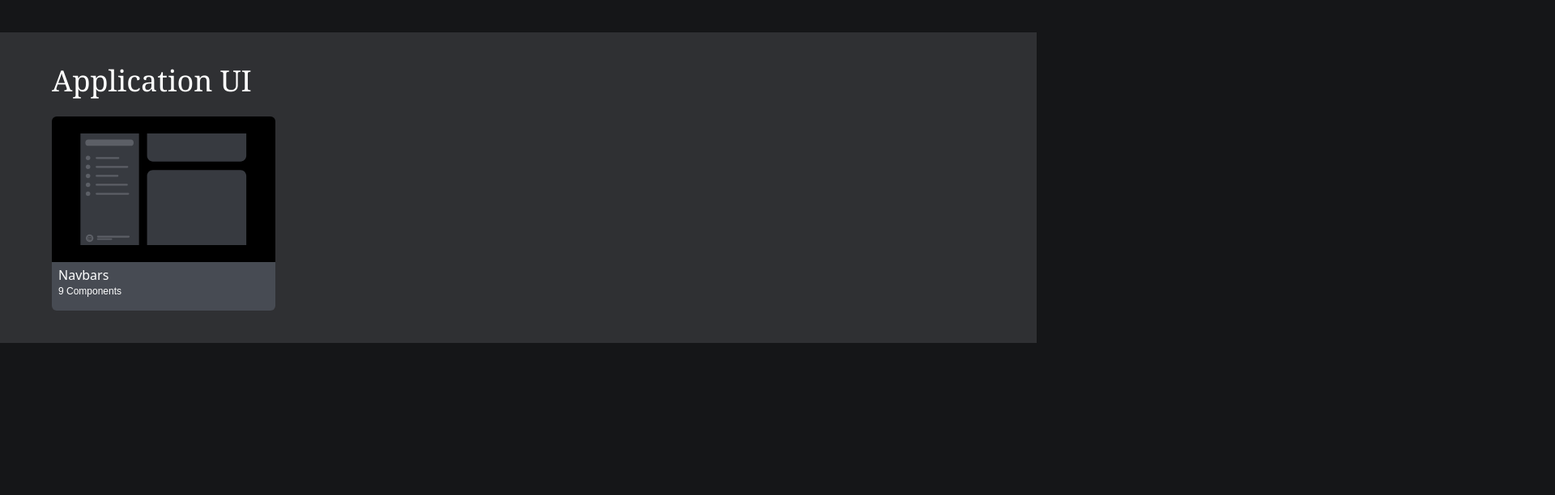
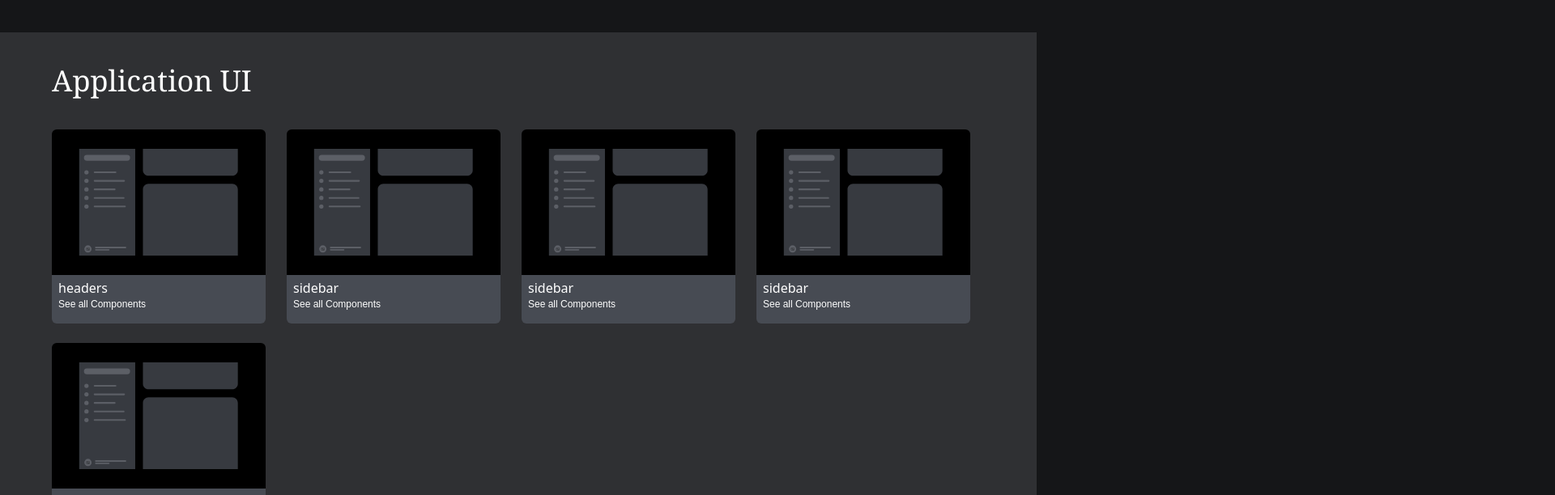
Before and after one commit to al-Reza89/scalable-architecture, a Next.js app: page /category in a window 1280 px wide. Shown: the part 780-1392 px from the top of the page at 81% size, 1920 px wide, since content can reach past the window. Before the commit the page ends 1204 px from the top, so only its background shows below. Built offline with nearby package versions, Linux system fonts and the light colour scheme.

Commit message:
refactor: add route sidebar and headers

```diff
--- a/src/components/AppliCationSection.tsx
+++ b/src/components/AppliCationSection.tsx
@@ -1,14 +1,34 @@
-import React from "react";
-import NavbarDemo from "./ApplicationUi/NavbarDemo";
+import NavbarDemo from './ApplicationUi/NavbarDemo';
 
+const componentsCategory = [
+  {
+    category: 'headers',
+  },
+  {
+    category: 'sidebar',
+  },
+  {
+    category: 'sidebar',
+  },
+  {
+    category: 'sidebar',
+  },
+  {
+    category: 'sidebar',
+  },
+];
 const AppliCationSection = () => {
   return (
     <div className="bg-[rgb(47,48,51)]">
       <div className="max-w-6xl mx-auto">
         <div className="py-10">
           <span className="pb- font-serif text-4xl">Application UI</span>
-          <div className="pt-6">
-            <NavbarDemo />
+          <div className="pt-6 grid xl:grid-cols-4 md:grid-cols-3 grid-cols-2 gap-2  ">
+            {componentsCategory.map((categories, index) => (
+              <div key={index} className=" w-[1100px] mt-4 ">
+                <NavbarDemo category={categories.category} />
+              </div>
+            ))}
           </div>
         </div>
       </div>
--- a/src/components/ApplicationUi/AllNavbars.tsx
+++ b/src/components/ApplicationUi/AllNavbars.tsx
@@ -1,3 +1,4 @@
+import Link from 'next/link';
 import { AiOutlineArrowLeft } from 'react-icons/ai';
 import { Code, RawCode, RawCss } from '../AllHeaders/Header1/Header1Text';
 import Headers1 from '../AllHeaders/Header1/Headers1';
@@ -26,7 +27,9 @@ const AllNavbars = () => {
       <div className="">
         <div className="flex gap-1 text-blue-300 items-center cursor-pointer mb-5 ">
           <AiOutlineArrowLeft className="h-2 w-2" />
-          <span className="font-thin text-sm">Back to all categories</span>
+          <Link href={'/category'}>
+            <span className="font-thin text-sm">Back to all categories</span>
+          </Link>
         </div>
         <span className="text-4xl font-extrabold  font-sans text-gray-400 ">
           Navbars
--- a/src/components/ApplicationUi/NavbarDemo.tsx
+++ b/src/components/ApplicationUi/NavbarDemo.tsx
@@ -1,22 +1,27 @@
-import Image from "next/image";
-import Link from "next/link";
-import React from "react";
+import Image from 'next/image';
+import Link from 'next/link';
 
-const NavbarDemo = () => {
+export interface INavbarDemo {
+  category: string;
+}
+
+const NavbarDemo: React.FC<INavbarDemo> = ({ category }) => {
+  console.log(category);
+
   return (
     <div className="w-[24%] h-60 ">
-      <Link href={"/category/navbars"}>
+      <Link href={`category/${category}`}>
         <div className="h-[75%] w-full bg-black rounded-t-md cursor-pointer  relative ">
           <Image
-            src={"/images/navbar.svg"}
+            src={'/images/navbar.svg'}
             alt="navbar"
             fill
             className="w-full h-full hover:touch-pinch-zoom "
           />
         </div>
         <div className="h-[25%] bg-[rgb(71,75,83)] rounded-b-md px-2  py-1 ">
-          <div className="font-sans">Navbars</div>
-          <div className="text-xs ">9 Components</div>
+          <div className="font-sans">{category}</div>
+          <div className="text-xs ">See all Components</div>
         </div>
       </Link>
     </div>
--- a/src/components/ApplicationUi/ShowCode.tsx
+++ b/src/components/ApplicationUi/ShowCode.tsx
@@ -1,6 +1,8 @@
 import reducer from '@/hooks/ButtonHooks';
 import React, { useReducer, useState } from 'react';
+import { FaCss3Alt, FaReact } from 'react-icons/fa';
 import { HiOutlineCheck, HiOutlineClipboard } from 'react-icons/hi';
+import { SiTailwindcss } from 'react-icons/si';
 
 export interface IShowCode {
   code: string;
@@ -59,19 +61,35 @@ const ShowCode: React.FC<IShowCode> = ({ code, RawCode, RawCss }) => {
         {state.rawCssButton && RawCss}
         {state.rawCodeButton && RawCode}
       </pre>
-      <div className="flex flex-col mt-4   ">
+      <div className="flex flex-col my-4 gap-3 text-xl  ">
         <div onClick={handleCopyClick} className="cursor-pointer">
           {isCopied ? (
-            <HiOutlineCheck />
+            <HiOutlineCheck className="" color="blue" />
           ) : (
             <div>
               <HiOutlineClipboard />
             </div>
           )}
         </div>
-        <div onClick={() => handleButton('rawCodeButton')}>rawCode</div>
-        <div onClick={() => handleButton('rawCssButton')}>rawCss</div>
-        <div onClick={() => handleButton('tailwindButton')}>tailwind code</div>
+        <div onClick={() => handleButton('rawCodeButton')}>
+          <FaReact
+            className={`cursor-pointer ${
+              state.rawCodeButton && 'fill-blue-700'
+            } `}
+          />
+        </div>
+        <div onClick={() => handleButton('rawCssButton')}>
+          <FaCss3Alt
+            className={`cursor-pointer ${
+              state.rawCssButton && 'fill-blue-700'
+            } `}
+          />
+        </div>
+        <div onClick={() => handleButton('tailwindButton')}>
+          <SiTailwindcss
+            className={`cursor-pointer ${state.codeButton && 'fill-blue-700'} `}
+          />
+        </div>
       </div>
     </div>
   );
```
